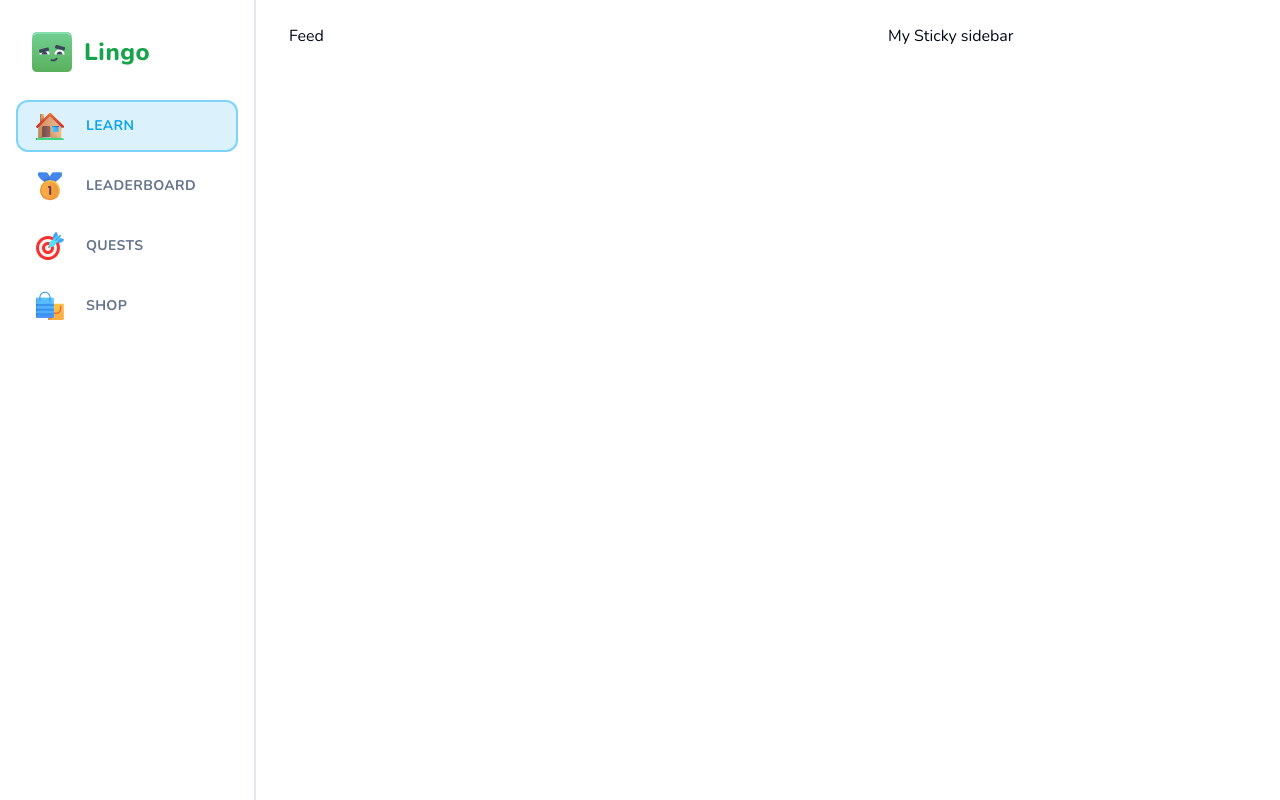
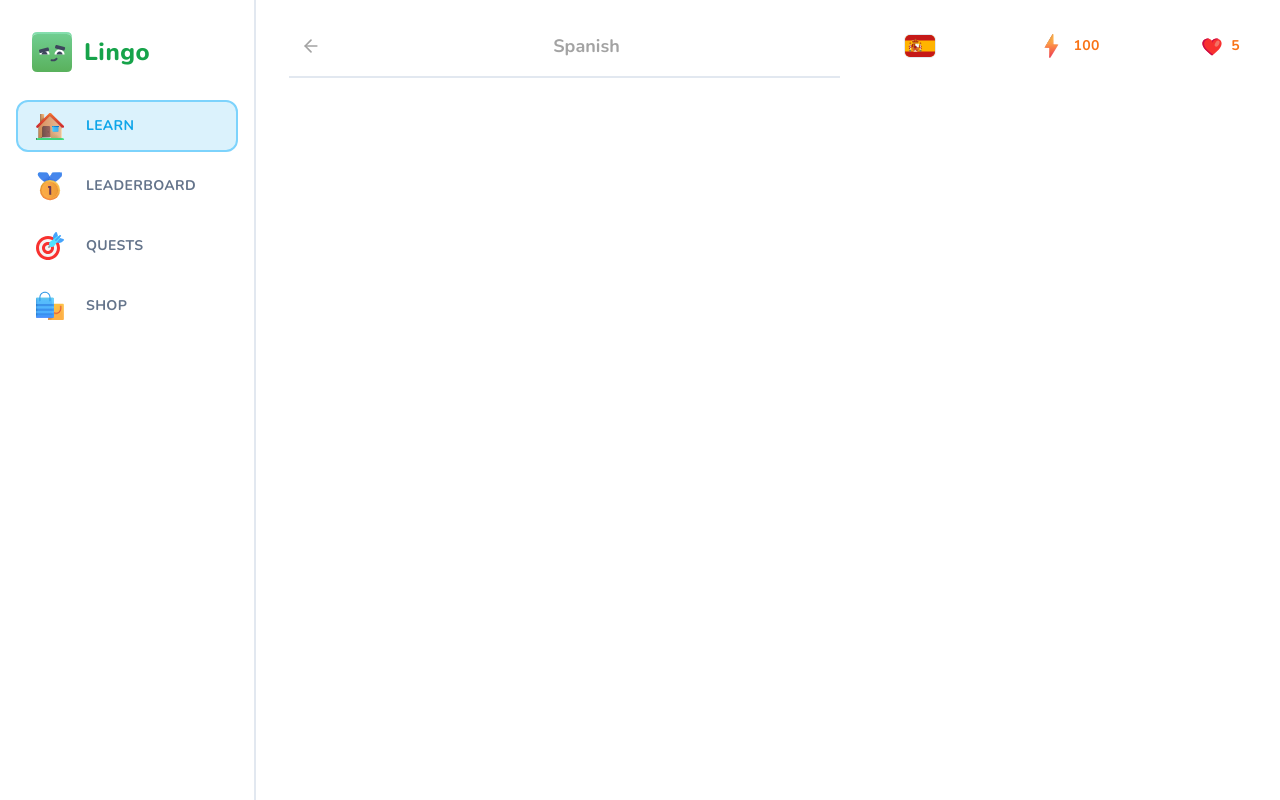
Before and after one commit to Nikolas-Vardeberg/duolingo-clone, a Next.js app: page /learn in a window 1280 px wide. Built offline with nearby package versions, Linux system fonts and the light colour scheme.

Commit message:
feat: Add Header and UserProgress components

```diff
--- /dev/null
+++ b/app/(main)/learn/header.tsx
@@ -0,0 +1,23 @@
+import { Button } from "@/components/ui/button";
+import { ArrowLeft } from "lucide-react";
+import Link from "next/link";
+
+type Props = {
+    title: string;
+}
+
+export const Header = ({ title}: Props) => {
+    return(
+        <div className="sticky top-0 bg-white pb-3 lg:pt-[28px] lg:mt-[-28px] flex items-center justify-between border-b-2 mb-5 text-neutral-400 lg:z-50">
+            <Link href="/cources">
+                <Button variant="ghost" size="sm">
+                    <ArrowLeft className="h-5 w-5 stroke-2 text-neutral-400" />
+                </Button>
+            </Link>
+            <h1 className="font-bold text-lg">
+                {title}
+            </h1>
+            <div />
+        </div>
+    )
+}
--- a/app/(main)/learn/page.tsx
+++ b/app/(main)/learn/page.tsx
@@ -1,15 +1,22 @@
 import { FeedWrapper } from "@/components/feed-wrapper"
 import { StickyWrapper } from "@/components/sticky-wrapper"
+import { Header } from "./header"
+import { UserProgress } from "@/components/user-progress"
 
 
 const page = () => {
     return(
         <div className="flex flex-row-reverse gap-[48px] px-6">
             <StickyWrapper>
-                My Sticky sidebar
+                <UserProgress
+                    activeCource={{ title: "Spanish", imageSrc: "/es.svg" }}
+                    hearts={5}
+                    points={100}
+                    hasActiveSubscription={false}
+                />
             </StickyWrapper>
             <FeedWrapper>
-                Feed
+                <Header title="Spanish"/>
             </FeedWrapper>
         </div>
     )
--- /dev/null
+++ b/components/user-progress.tsx
@@ -0,0 +1,41 @@
+import Link from "next/link";
+import { Button } from "./ui/button";
+import Image from "next/image";
+import { InfinityIcon } from "lucide-react";
+
+type Props = {
+    activeCource: {imageSrc: string; title: string}; //DB
+    hearts: number;
+    points: number;
+    hasActiveSubscription: boolean;
+}
+
+export const UserProgress = ({ activeCource, points, hearts, hasActiveSubscription }: Props) => {
+    return(
+        <div className="flex items-center justify-between gap-x-2 w-full">
+            <Link href="/cources">
+                <Button variant="ghost">
+                    <Image
+                        src={activeCource.imageSrc}
+                        alt={activeCource.title}
+                        className="rounded-md border"
+                        width={32}
+                        height={32}
+                    />
+                </Button>
+            </Link>
+            <Link href="/shop">
+                <Button variant="ghost" className="text-orange-500">
+                    <Image src="/points.svg" height={28} width={28} alt="Points" className="mr-2"/>
+                    {points}
+                </Button>
+            </Link>
+            <Link href="/shop">
+                <Button variant="ghost" className="text-orange-500">
+                    <Image src="/heart.svg" height={22} width={22} alt="Hearts" className="mr-2"/>
+                    {hasActiveSubscription ? <InfinityIcon className="h-4 w-4 stroke-[3]"/> : hearts}
+                </Button>
+            </Link>
+        </div>
+    )
+}
```
Also changed, not shown: public/heart.svg (added), public/points.svg (added).
